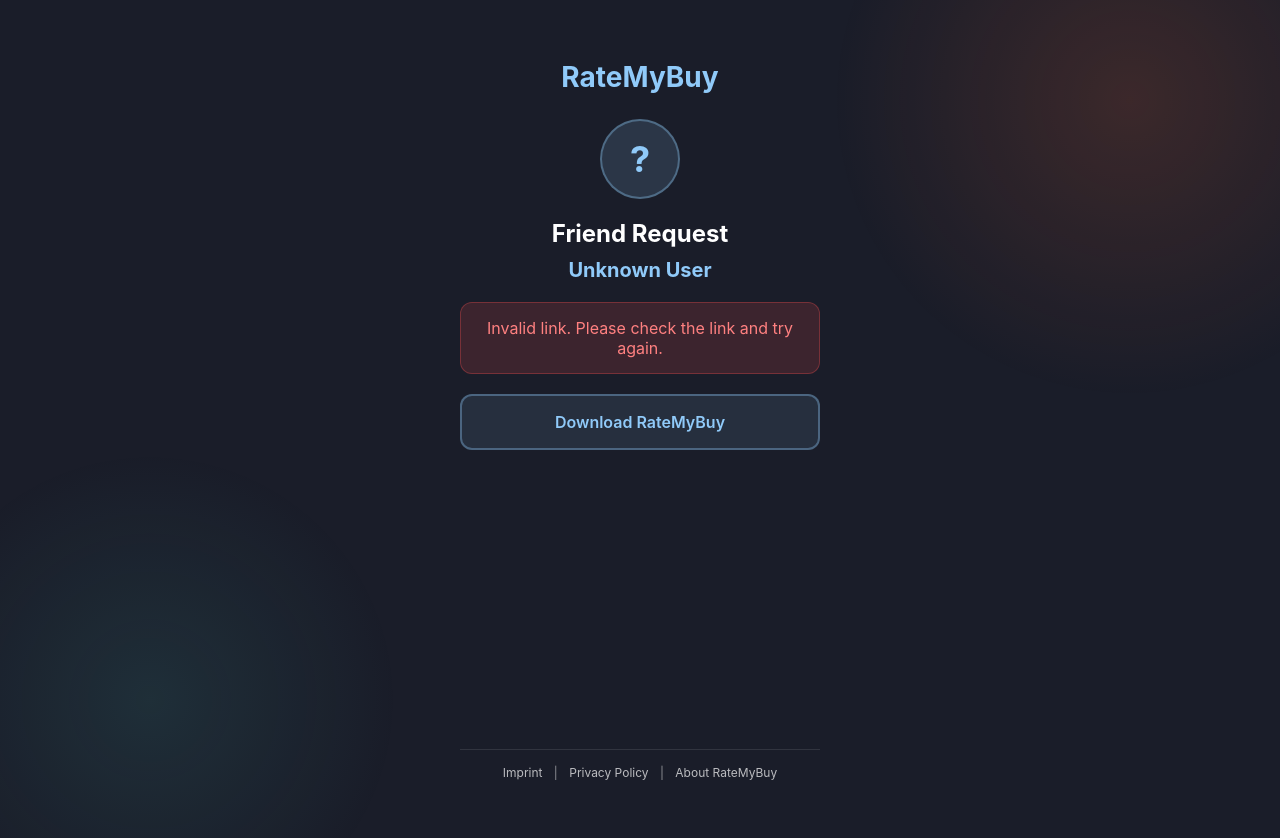
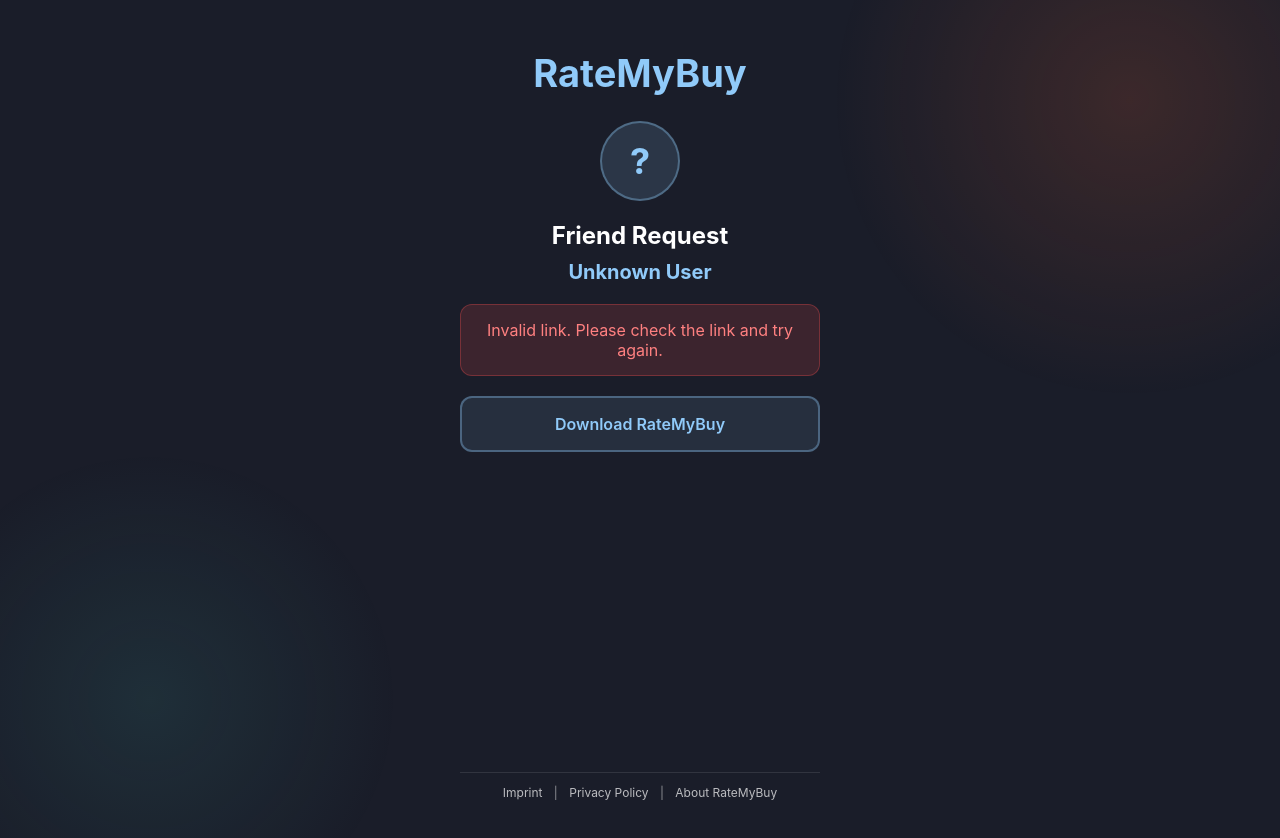
Before and after one commit to Klemp-Roeder-GbR/add, a plain HTML site: page index.html in a window 1280 px wide. Drawn offline with Linux system fonts and the light colour scheme.

Commit message:
versuch footer bug zu beheben

```diff
--- a/index.html
+++ b/index.html
@@ -57,15 +57,16 @@
             width: 100%;
             text-align: center;
             color: white;
-            min-height: 100vh;
             display: flex;
             flex-direction: column;
-            justify-content: center;
-            padding: 40px 20px;
+            justify-content: flex-start;
+            align-items: center;
+            padding: 30px 20px 20px;
+            min-height: 100vh;
         }
 
         .logo {
-            font-size: 28px;
+            font-size: 38px;
             font-weight: bold;
             color: #90CAF9;
             margin-bottom: 25px;
@@ -159,10 +160,11 @@
 
         .footer {
             margin-top: auto;
-            padding-top: 15px;
+            padding-top: 12px;
             border-top: 1px solid rgba(255, 255, 255, 0.1);
             font-size: 12px;
             color: rgba(255, 255, 255, 0.5);
+            width: 100%;
         }
 
         .footer a {
```
